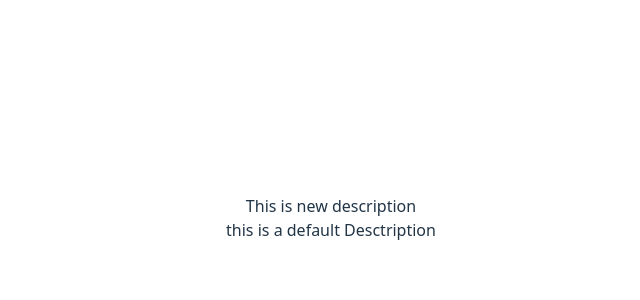
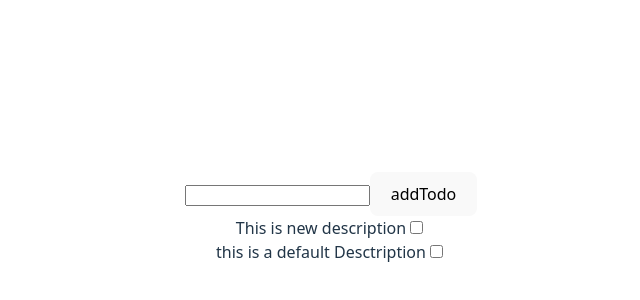
Before and after one commit to Techharik/daily-learn, a React (Vite) app in the folder tsrs/: page / in a window 1280 px wide. Shown: the part 182-482 px from the top of the page, without its empty margins (309-949 px from the left). Built offline with nearby package versions, Linux system fonts and the light colour scheme.

Commit message:
ts chanllenge completed

```diff
--- a/tsrs/src/challange/TypeScript/3TodoTyping.tsx
+++ b/tsrs/src/challange/TypeScript/3TodoTyping.tsx
@@ -1,35 +1,68 @@
-import React, { useState } from "react";
+import React, { ChangeEvent, useState } from "react";
 
 //type a array of todo
 
 type todoListType = {
     id: number,
-    desc: string
+    desc: string,
+    completed: boolean
 }
 
-
-
-
-
-
 const TodoTyping = () => {
-    const [todo, setTodo] = useState<todoListType[]>([
+    const [todo, setTodo] = useState<string>('')
+    const [todoList, setTodoList] = useState<todoListType[]>([
         {
             id: 1,
-            desc: 'This is new description'
+            desc: 'This is new description',
+            completed: false
         }, {
             id: 2,
-            desc: 'this is a  default Desctription'
+            desc: 'this is a  default Desctription',
+            completed: false
         }
 
     ])
 
+    const addTodo = (): void => {
+        if (todo != '') {
+            setTodoList([...todoList, {
+                id: todoList.length,
+                desc: todo,
+                completed: false
+            }])
+            setTodo('')
+        } else {
+            alert('not to be empty')
+        }
+    }
+
+    const handleCheck = (e: ChangeEvent<HTMLInputElement>, ind: number) => {
+        console.log(e, ind)
+        const isCompleted: boolean = e.target.checked;
+        const newTodoList = todoList.map(val => {
+            if (val.id === ind + 1) {
+                return {
+                    ...val, completed: isCompleted
+                }
+            }
+            return val;
+        })
+        setTodoList(newTodoList)
+
+    }
+
+
     return <div>
+        <div>
+            <input type="text" onChange={(e) => setTodo(e.target.value)} value={todo} />
+            <button onClick={addTodo}>addTodo</button>
+        </div>
         {
-            todo.map((val, ind) => {
+            todoList.map((val, ind) => {
                 return (
                     <div key={ind}>
                         {val.desc}
+                        <input type="checkbox" name="" id="" onChange={(e) => handleCheck(e, ind)} />
                     </div>
                 )
             })
```
Also changed, not shown: tsrs/src/challange/TypeScript/2ComplexTyping.tsx (+18 -4 lines).
